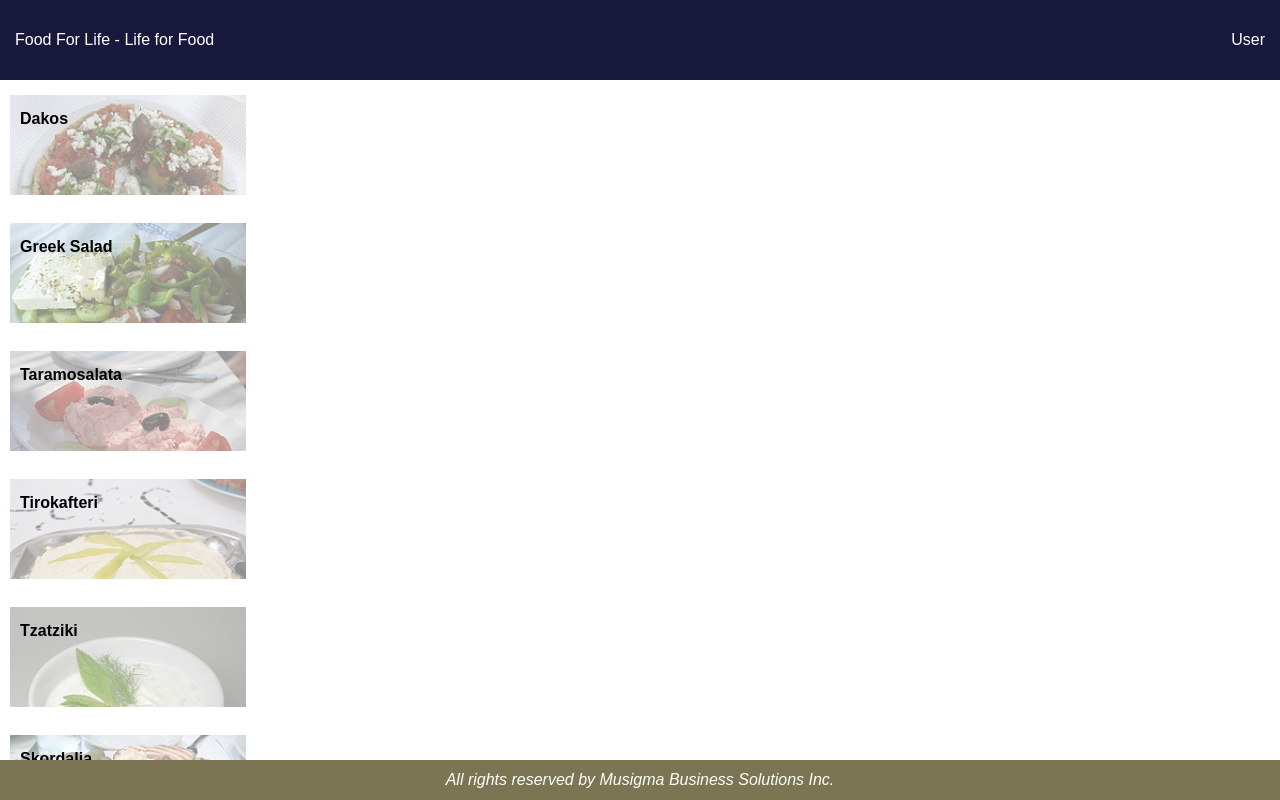
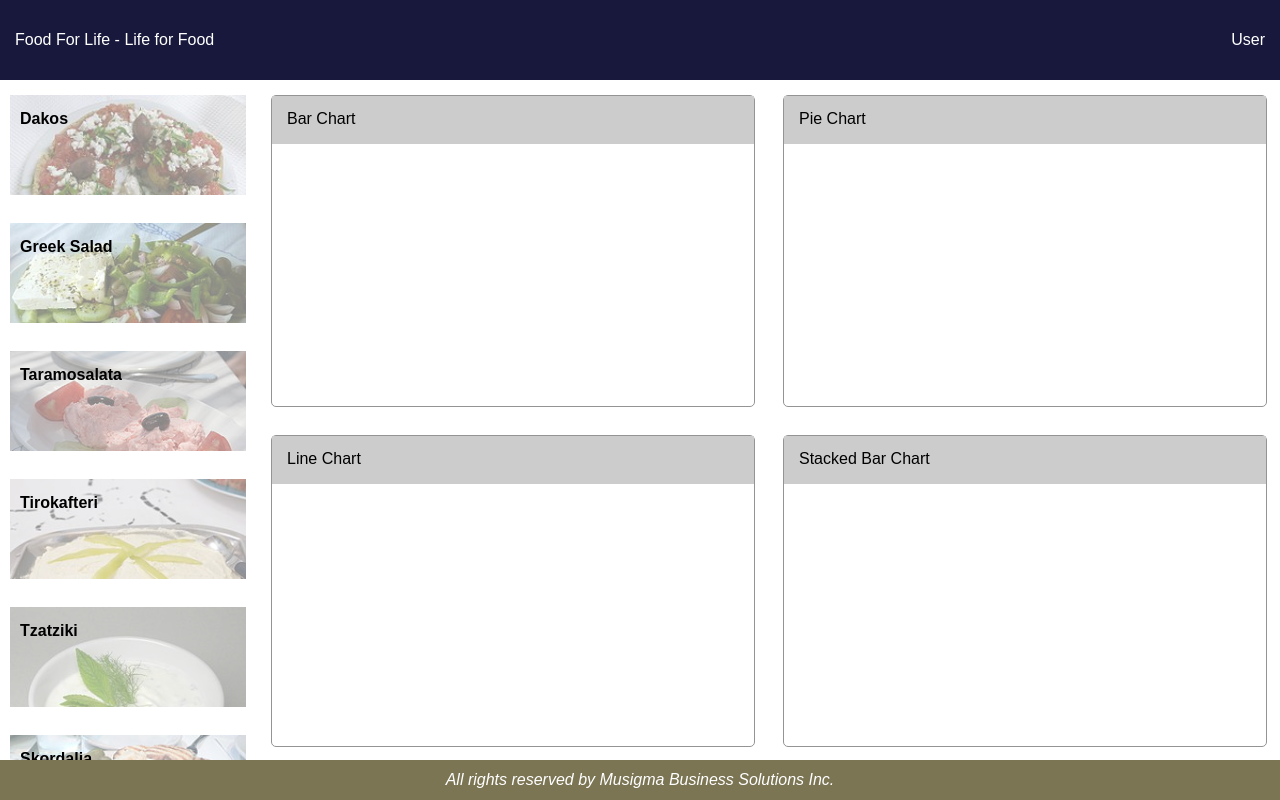
Before and after one commit to Uppi28/Training4, a plain HTML site: page index.html in a window 1280 px wide. Drawn offline with Linux system fonts and the light colour scheme.

Commit message:
Chart Containers added and styled

```diff
--- a/index.html
+++ b/index.html
@@ -28,7 +28,48 @@
                         <li class="Tiropita"></li><div>Tiropita</div>
                     </ul>
                 </div>
-                <div class="pageContent height100"></div>
+                <div class="pageContent height100">
+                    <div class="leftHalf containerWrapper">
+                        <div class="barChart chartContainer">
+                            <div class="chart">
+                                <div class="chartHead">
+                                    <div class="chartTitle height100 alignLeft pull-left">Bar Chart</div>
+                                    <div class="chartIcon height100 width50 pull-left"></div>
+                                </div>
+                                <div class="chartBody"></div>
+                            </div>
+                        </div>
+                        <div class="lineChart chartContainer">
+                            <div class="chart">
+                                <div class="chartHead">
+                                    <div class="chartTitle height100 alignLeft pull-left">Line Chart</div>
+                                    <div class="chartIcon height100 width50 alignLeft pull-left"></div>
+                                </div>
+                                <div class="chartBody"></div>
+                            </div>
+                        </div>
+                    </div>
+                    <div class="rightHalf containerWrapper">
+                        <div class="pieChart chartContainer">
+                            <div class="chart">
+                                <div class="chartHead">
+                                    <div class="chartTitle height100 alignLeft pull-left">Pie Chart</div>
+                                    <div class="chartIcon height100 width50 pull-left"></div>
+                                </div>
+                                <div class="chartBody"></div>
+                            </div>
+                        </div>
+                        <div class="stckedBar chartContainer">
+                            <div class="chart">
+                                <div class="chartHead">
+                                    <div class="chartTitle height100 alignLeft pull-left">Stacked Bar Chart</div>
+                                    <div class="chartIcon height100 width50 pull-left"></div>
+                                </div>
+                                <div class="chartBody"></div>
+                            </div>
+                        </div>
+                    </div>
+                </div>
             </div>
             <footer class="footerWrapper brown alignCenter">
                 All rights reserved by Musigma Business Solutions Inc.
--- a/styles/landingPage.css
+++ b/styles/landingPage.css
@@ -11,6 +11,7 @@
 }
 .pageContent{
     width: 80%;
+    color: black;
 }
 div > ul {
     margin: 0;
@@ -67,6 +68,37 @@ ul > li:hover {
 .Tiropita{
     background-image: url(../assets/images/Tiropita.jpg)
 }
+.containerWrapper{
+    width: 50%;
+    height: 100%;
+    float: left;
+}
+.chartContainer{
+    padding: 15px;
+    height: calc(50% - 30px);
+    width: calc(100% - 30px);
+}
+.chart{
+    width: 100%;
+    height: 100%;
+    border: 1px solid #949494;
+    border-radius: 5px;
+}
+.chartHead{
+    height: 15%;
+    border-bottom: 1px solid #CCC;
+    background: #CCC;
+}
+ .chartTitle{
+    padding: 0 15px;
+    width: calc(50% - 30px);
+}
+.chartIcon{
+    /* background: blue; */
+}
+.chartBody{
+    height: 90%;
+}
 .footerWrapper{
     height: 5%;
     padding: 0 15px;
```
